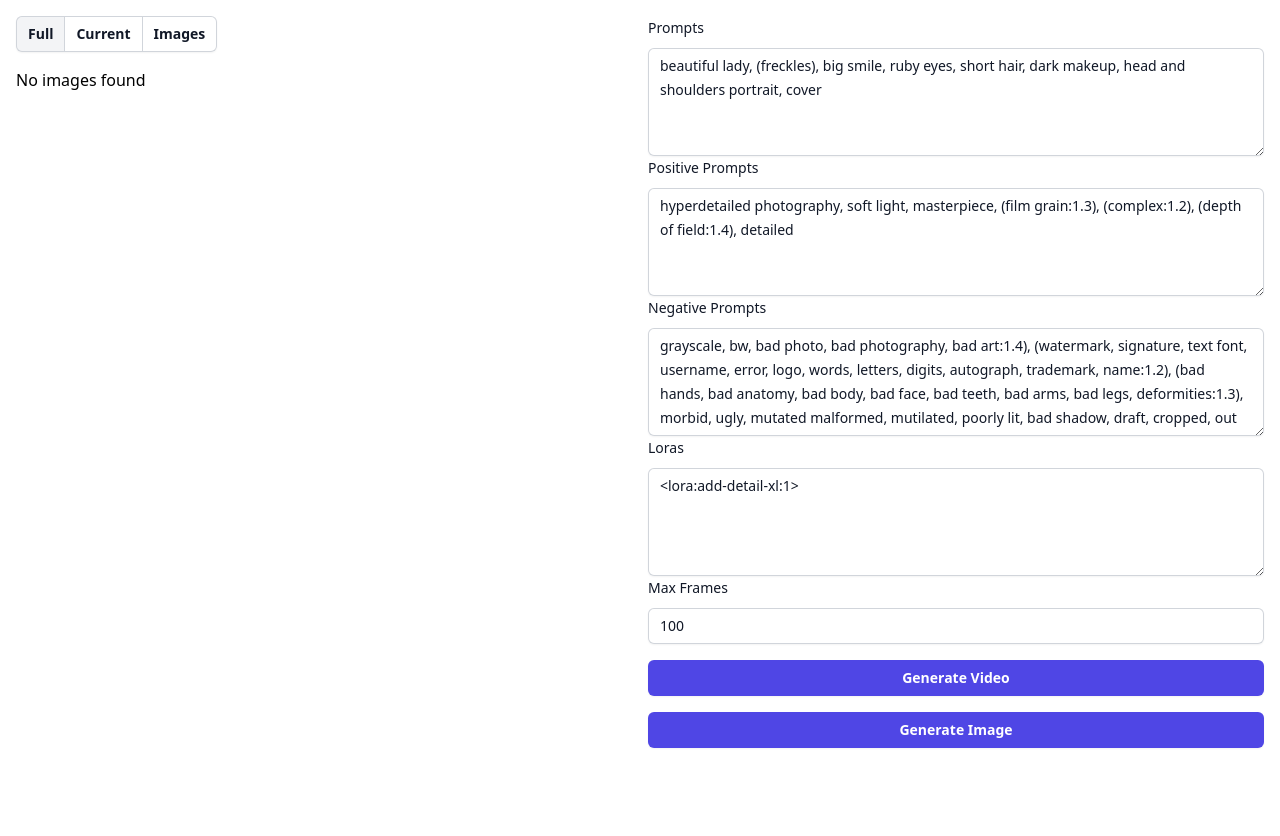
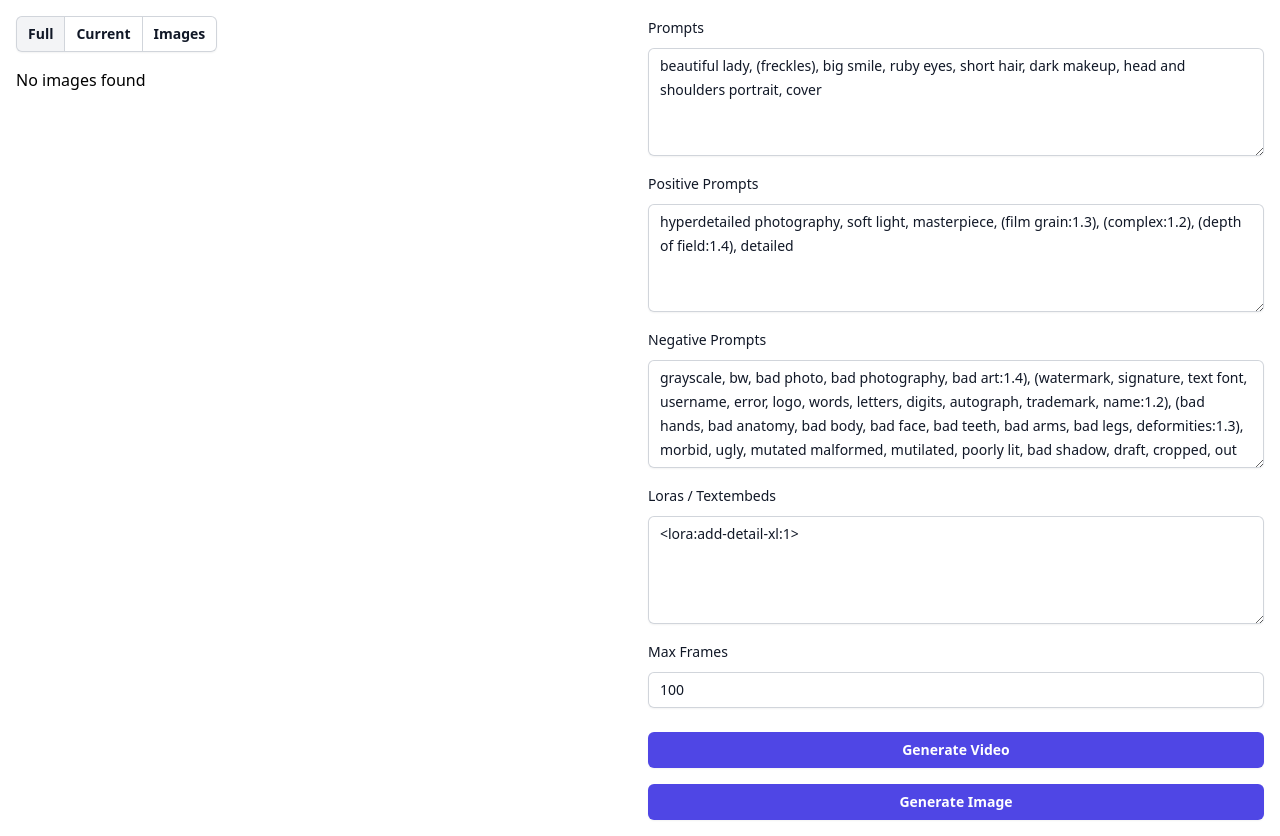
Before and after one commit to marius-jopen/vaim-bt, a React (Create React App) app in the folder client/: page / in a window 1280 px wide. Before the commit the page ends 800 px from the top, so only its background shows below. Built offline with nearby package versions, Linux system fonts and the light colour scheme; no server answers.

Commit message:
styling and readme

```diff
--- a/client/src/components/form/SubmitButton.js
+++ b/client/src/components/form/SubmitButton.js
@@ -1,5 +1,5 @@
 const SubmitButton = ({ text, colorClass }) => (
-  <div>
+  <div className="mb-4">
     <button
       type="submit"
       className="flex w-full justify-center rounded-md bg-indigo-600 px-3 py-1.5 text-sm font-semibold leading-6 text-white shadow-sm hover:bg-indigo-500 focus-visible:outline focus-visible:outline-2 focus-visible:outline-offset-2 focus-visible:outline-indigo-600"
--- a/client/src/components/form/TextAreaInput.js
+++ b/client/src/components/form/TextAreaInput.js
@@ -1,5 +1,5 @@
 const TextAreaInput = ({ label, value, onChange }) => (
-  <div>
+  <div className="mb-4">
     <label htmlFor={label} className="block text-sm font-medium leading-6 text-gray-900">
       {label}
     </label>
--- a/client/src/components/form/TextInput.js
+++ b/client/src/components/form/TextInput.js
@@ -1,5 +1,5 @@
 const TextInput = ({ label, type = 'text', value, onChange }) => (
-  <div className="mb-4">
+  <div className="mb-6">
     <label htmlFor={label} className="block text-sm font-medium leading-6 text-gray-900">
       {label}
     </label>
--- a/client/src/components/form/form.js
+++ b/client/src/components/form/form.js
@@ -30,7 +30,7 @@ export default function Form() {
         <TextAreaInput label="Prompts" value={prompts} onChange={(e) => setPrompts(e.target.value)} />
           <TextAreaInput label="Positive Prompts" value={positivePrompts} onChange={(e) => setPositivePrompts(e.target.value)} />
           <TextAreaInput label="Negative Prompts" value={negativePrompts} onChange={(e) => setNegativePrompts(e.target.value)} />
-          <TextAreaInput label="Loras" value={loras} onChange={(e) => setLoras(e.target.value)} />
+          <TextAreaInput label="Loras / Textembeds" value={loras} onChange={(e) => setLoras(e.target.value)} />
           <TextInput label="Max Frames" type="number" value={maxFrames} onChange={(e) => setMaxFrames(e.target.value)} required />
           <SubmitButton text="Generate Video" colorClass="bg-green-200 hover:bg-green-300" />
         </form>
```
Also changed, not shown: 1 other file (tests, documents, lock files or other folders).
